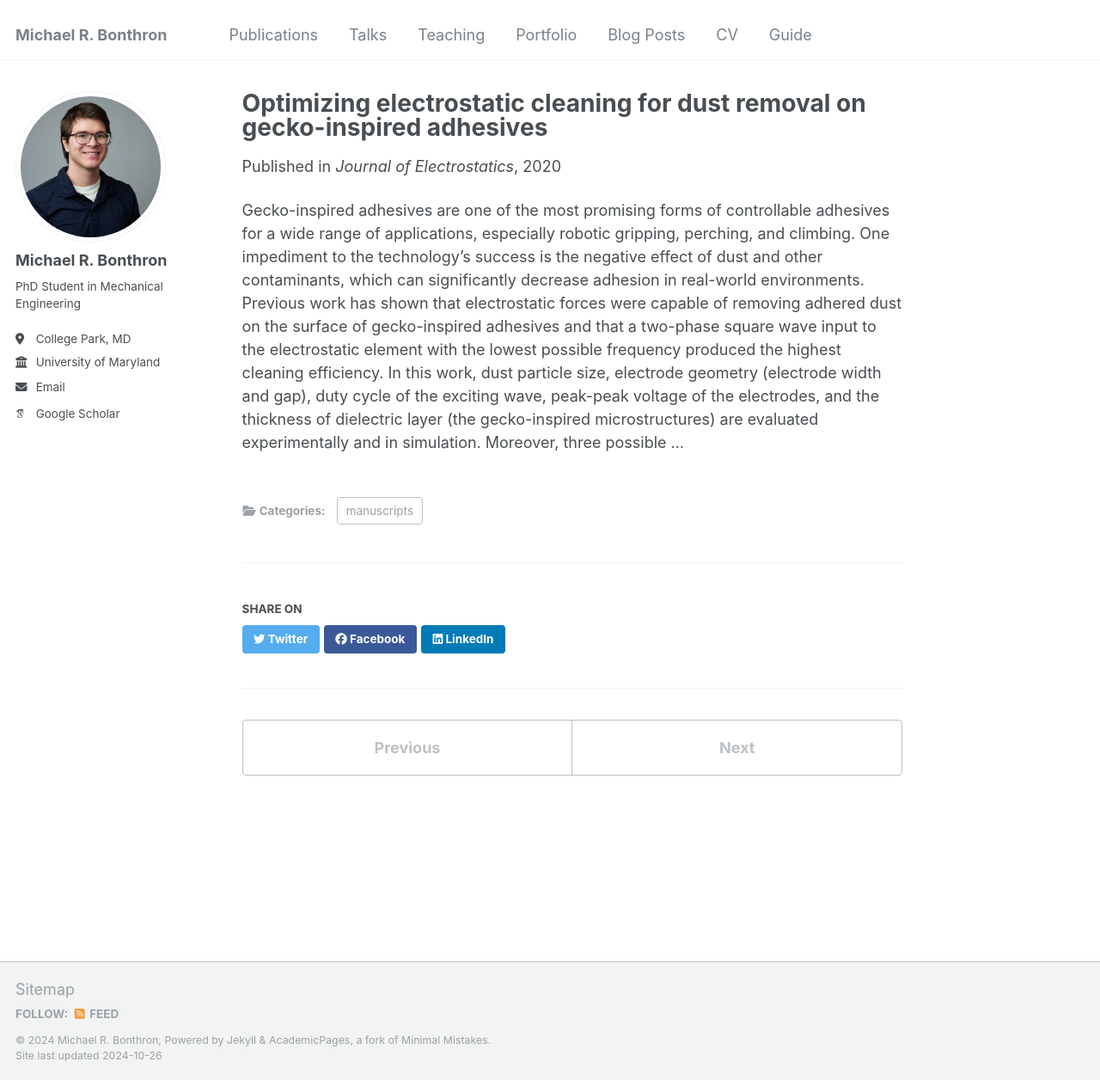
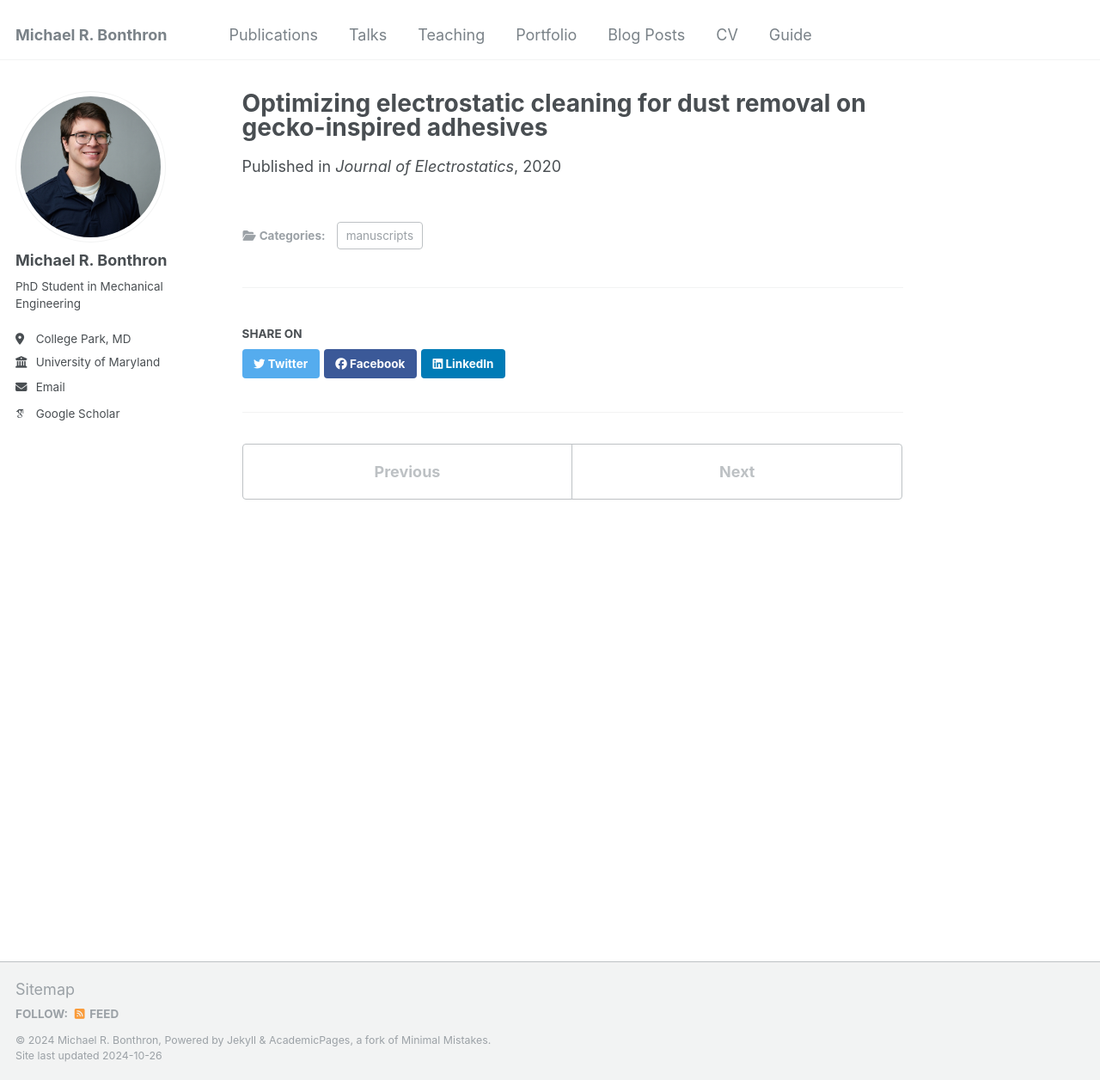
Before and after one commit to mbonthron/mbonthron.github.io, a Jekyll site: the page built from _publications/2020-11-01-Cleaning Paper.md, in a window 1280 px wide and 1256 px high. Shown: the whole window at 86% size. Built offline with Jekyll 4.4.1, drawn with Linux system fonts in a browser that asks for light colours; some web fonts are replaced.

Commit message:
Update 2020-11-01-Cleaning Paper.md

```diff
--- a/_publications/2020-11-01-Cleaning Paper.md
+++ b/_publications/2020-11-01-Cleaning Paper.md
@@ -10,5 +10,3 @@ slidesurl: #'http://academicpages.github.io/files/slides1.pdf'
 paperurl: 'https://www.sciencedirect.com/science/article/abs/pii/S0304388620300838'
 citation: #'Your Name, You. (2009). &quot;Paper Title Number 1.&quot; <i>Journal 1</i>. 1(1).'
 ---
-
-Gecko-inspired adhesives are one of the most promising forms of controllable adhesives for a wide range of applications, especially robotic gripping, perching, and climbing. One impediment to the technology's success is the negative effect of dust and other contaminants, which can significantly decrease adhesion in real-world environments. Previous work has shown that electrostatic forces were capable of removing adhered dust on the surface of gecko-inspired adhesives and that a two-phase square wave input to the electrostatic element with the lowest possible frequency produced the highest cleaning efficiency. In this work, dust particle size, electrode geometry (electrode width and gap), duty cycle of the exciting wave, peak-peak voltage of the electrodes, and the thickness of dielectric layer (the gecko-inspired microstructures) are evaluated experimentally and in simulation. Moreover, three possible …
```
